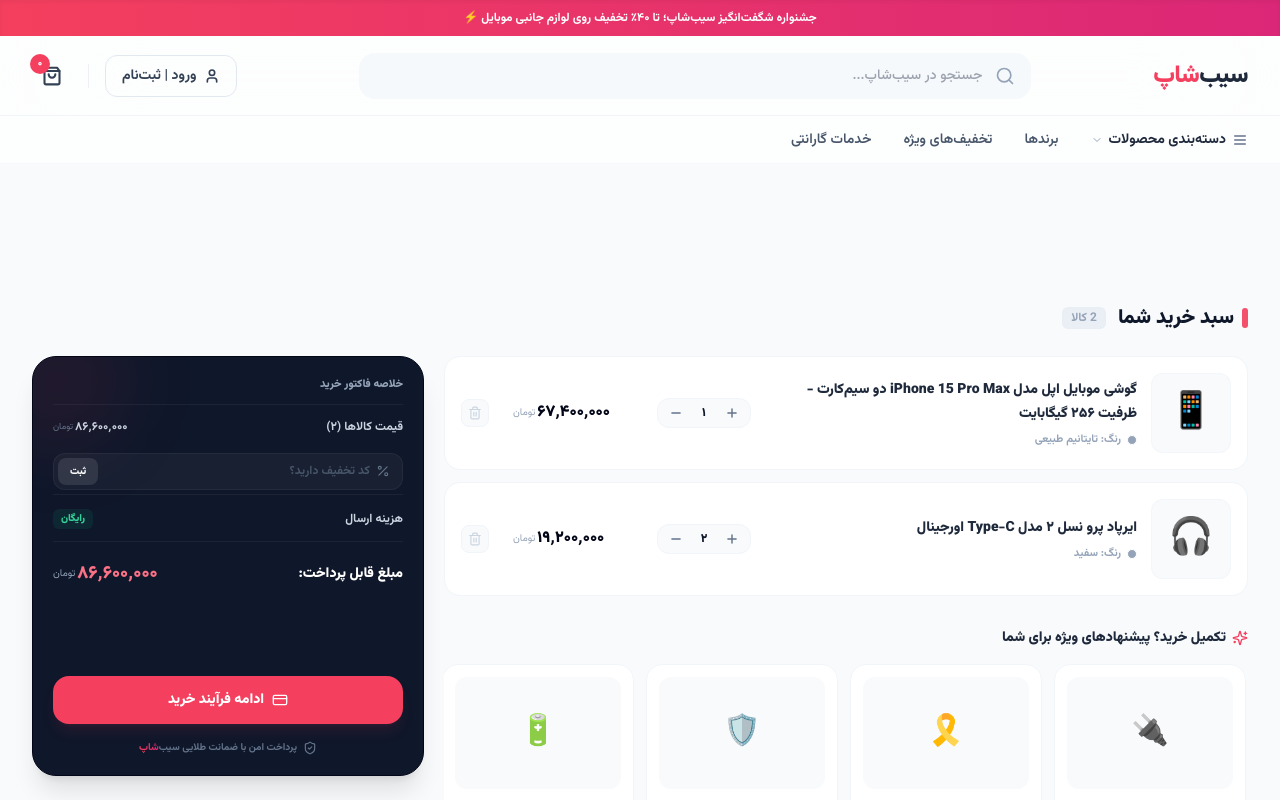
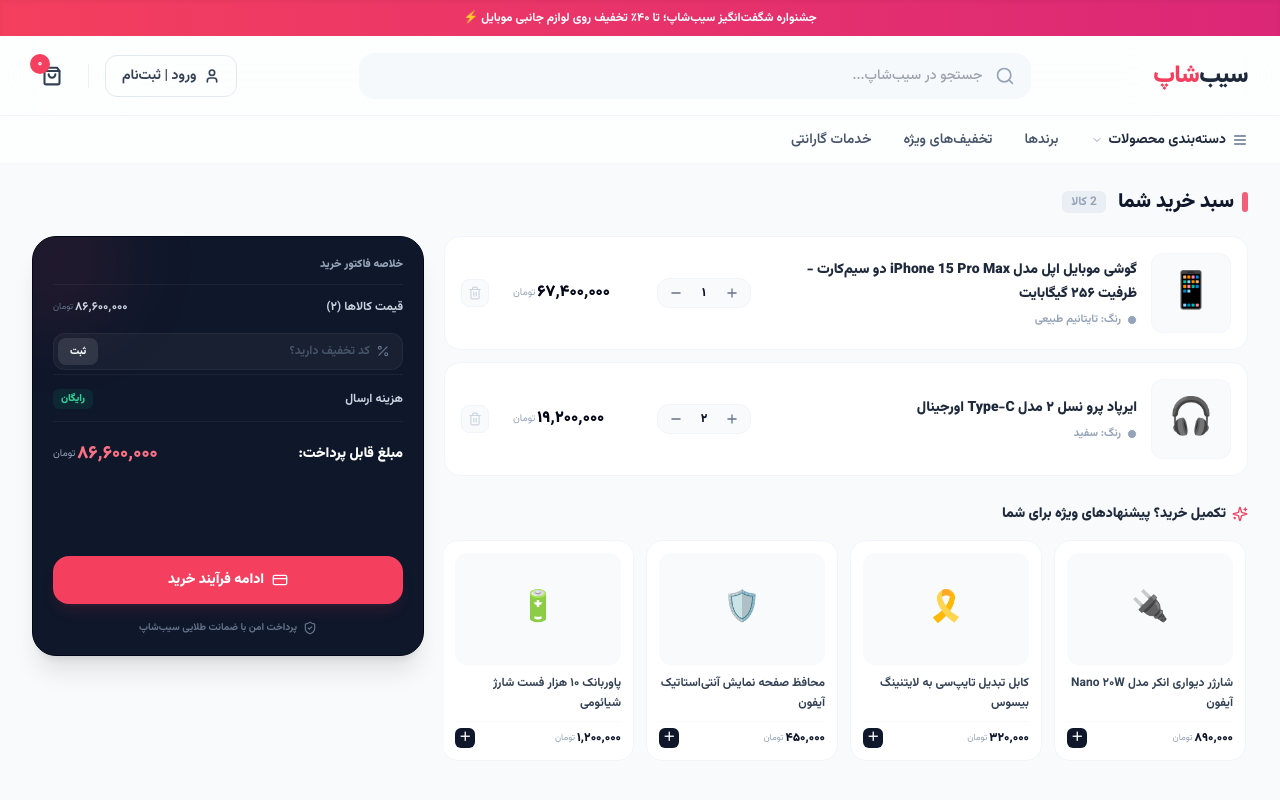
Before and after one commit to mohsenalz77/mini-shop-v2, a Next.js app: page /cart in a window 1280 px wide. Shown: the top 800 px of the page. Built offline with nearby package versions, Linux system fonts and the light colour scheme.

Commit message:
Refactor cart page layout and cross-sell products

```diff
--- a/src/app/cart/page.js
+++ b/src/app/cart/page.js
@@ -24,11 +24,10 @@ const initialCartItems = [
   }
 ];
 
-// دیتای محصولات مکمل برای بخش پیشنهادهای هوشمند پایین سبد خرید
 const crossSellProducts = [
   { id: 101, name: 'شارژر دیواری انکر مدل Nano ۲۰W آیفون', price: '۸۹۰,۰۰۰', image: '🔌' },
-  { id: 102, name: 'کابل تبدیل تایپ‌سی به لایتنینگ بیسوس', price: '۳۲۰,۰۰0', image: '🎗️' },
-  { id: 103, name: 'محافظ صفحه نمایش آنتی‌استاتیک آیفون ۱۵', price: '۴۵۰,۰۰۰', image: '🛡️' },
+  { id: 102, name: 'کابل تبدیل تایپ‌سی به لایتنینگ بیسوس', price: '۳۲۰,۰۰۰', image: '🎗️' },
+  { id: 103, name: 'محافظ صفحه نمایش آنتی‌استاتیک آیفون', price: '۴۵۰,۰۰۰', image: '🛡️' },
   { id: 104, name: 'پاوربانک ۱۰ هزار فست شارژ شیائومی', price: '۱,۲۰۰,۰۰۰', image: '🔋' }
 ];
 
@@ -55,14 +54,14 @@ export default function CartPage() {
   const formattedPrice = (num) => num.toLocaleString('fa-IR');
 
   return (
-    <div className="min-h-screen bg-slate-50 overflow-x-hidden antialiased direction-rtl pb-24 md:pb-0">
+    <div className="min-h-screen bg-slate-50 overflow-x-hidden antialiased direction-rtl pb-32 md:pb-0">
       <Header />
 
-      {/* کانتینر اصلی تراز با شاسی هیرو صفحه اصلی */}
-      <main className="w-full px-4 md:px-8 mt-20 md:mt-32 pt-2 md:pt-4 pb-16 relative z-10">
+      {/* 🛠️ فیکس مارجین بالا (mt-4 md:mt-6) برای چسبیدن به هدر و رفع ۱۰۰٪ فضای خالی اسکرین‌شات */}
+      <main className="w-full px-4 md:px-8 mt-4 md:mt-6 pt-1 pb-16 relative z-10">
 
         {/* عنوان صفحه */}
-        <div className="flex items-center gap-2 mb-6 text-right">
+        <div className="flex items-center gap-2 mb-5 text-right">
           <div className="w-1.5 h-5 bg-rose-500 rounded-full animate-pulse"></div>
           <h1 className="text-base md:text-xl font-black text-slate-900">سبد خرید شما</h1>
           <span className="text-[10px] md:text-xs font-bold text-slate-400 bg-slate-200/60 border border-slate-200/20 px-2 py-0.5 rounded-md mr-1">
@@ -71,32 +70,29 @@ export default function CartPage() {
         </div>
 
         {cartItems.length === 0 ? (
-          /* وضعیت سبد خرید خالی */
           <div className="w-full bg-white border border-slate-100 rounded-3xl p-10 py-16 text-center flex flex-col items-center justify-center shadow-2xs">
             <div className="w-16 h-14 bg-rose-50 rounded-2xl flex items-center justify-center mb-4 text-rose-500">
               <ShoppingBag className="w-7 h-7" />
             </div>
-            <h2 className="text-sm md:text-base font-black text-slate-800 mb-1">سبد خرید شما فعلاً خالی است!</h2>
+            <h2 className="text-sm font-black text-slate-800 mb-1">سبد خرید شما فعلاً خالی است!</h2>
             <p className="text-[11px] md:text-xs text-slate-400 font-medium mb-6">می‌توانید برای مشاهده و انتخاب گجت‌ها به فروشگاه بازگردید.</p>
             <a href="/" className="bg-slate-900 hover:bg-rose-500 text-white font-black text-xs px-6 py-3 rounded-xl shadow-md transition duration-200">
               بازگشت به سیب‌شاپ
             </a>
           </div>
         ) : (
-          /* لایوت دو ستونه اصلی */
           <div className="grid grid-cols-1 lg:grid-cols-12 gap-4 md:gap-5 items-start">
 
-            {/* ستون راست: لیست کالاها و ریل محصولات مکمل (۸ ستون) */}
-            <div className="lg:col-span-8 flex flex-col gap-6">
+            {/* ستون راست: لیست کالاها و ریل محصولات مکمل */}
+            <div className="lg:col-span-8 flex flex-col gap-5">
 
-              {/* لیست کالاهای اصلی */}
               <div className="flex flex-col gap-3">
                 {cartItems.map((item) => (
                   <div
                     key={item.id}
-                    className="bg-white border border-slate-100 rounded-2xl p-4 flex flex-col md:flex-row items-start md:items-center justify-between gap-4 shadow-3xs transition duration-200"
+                    className="bg-white border border-slate-100 rounded-2xl p-4 flex flex-col sm:flex-row items-start sm:items-center justify-between gap-4 shadow-3xs transition duration-200"
                   >
-                    <div className="flex items-center gap-3.5 w-full md:w-auto">
+                    <div className="flex items-center gap-3.5 w-full sm:w-auto">
                       <div className="w-16 h-16 md:w-20 md:h-20 bg-slate-50 border border-slate-100/70 rounded-xl flex items-center justify-center text-3xl md:text-4xl shrink-0 select-none">
                         {item.image}
                       </div>
@@ -111,12 +107,12 @@ export default function CartPage() {
                       </div>
                     </div>
 
-                    {/* کپسول‌های کنترل و قیمت خرید */}
-                    <div className="flex items-center justify-between md:justify-end gap-4 md:gap-6 w-full md:w-auto border-t md:border-t-0 pt-3 md:pt-0 border-slate-50 mt-1 md:mt-0">
+                    {/* کپسول‌های کنترل قیمت */}
+                    <div className="flex items-center justify-between sm:justify-end gap-4 md:gap-6 w-full sm:w-auto border-t sm:border-t-0 pt-3 sm:pt-0 border-slate-50 mt-1 sm:mt-0">
                       <div className="flex items-center bg-slate-50 border border-slate-100 rounded-xl px-2 py-1 gap-2.5">
-                        <button onClick={() => updateQuantity(item.id, 'plus')} className="text-slate-500 hover:text-rose-500 transition w-5 h-5 flex items-center justify-center font-bold text-xs"><Plus className="w-3.5 h-3.5 stroke-[2.5]" /></button>
+                        <button onClick={() => updateQuantity(item.id, 'plus')} className="text-slate-500 hover:text-rose-500 transition w-5 h-5 flex items-center justify-center font-bold text-xs"><Plus className="w-3.5 h-3.5 stroke-[2.2]" /></button>
                         <span className="text-xs font-black text-slate-900 w-4 text-center">{item.quantity.toLocaleString('fa-IR')}</span>
-                        <button onClick={() => updateQuantity(item.id, 'minus')} className="text-slate-500 hover:text-rose-500 transition w-5 h-5 flex items-center justify-center font-bold text-xs"><Minus className="w-3.5 h-3.5 stroke-[2.5]" /></button>
+                        <button onClick={() => updateQuantity(item.id, 'minus')} className="text-slate-500 hover:text-rose-500 transition w-5 h-5 flex items-center justify-center font-bold text-xs"><Minus className="w-3.5 h-3.5 stroke-[2.2]" /></button>
                       </div>
 
                       <div className="flex flex-col items-end shrink-0 min-w-[100px] md:min-w-[120px]">
@@ -134,10 +130,10 @@ export default function CartPage() {
                 ))}
               </div>
 
-              {/* 🌟 بخش جدید مکمل: ریل هوشمند کراس‌سلینگ (پیشنهاد خرید جانبی ارزان) */}
+              {/* محصولات مکمل */}
               <div className="w-full text-right mt-2">
                 <div className="flex items-center gap-1.5 mb-4">
-                  <Sparkles className="w-4 h-4 text-rose-500 animate-spin-slow" />
+                  <Sparkles className="w-4 h-4 text-rose-500" />
                   <h3 className="text-xs md:text-sm font-black text-slate-800">تکمیل خرید؟ پیشنهادهای ویژه برای شما</h3>
                 </div>
                 <div className="flex gap-3 overflow-x-auto pb-3 scrollbar-none snap-x px-0.5">
@@ -156,8 +152,8 @@ export default function CartPage() {
 
             </div>
 
-            {/* ستون چپ: خلاصه فاکتور + کادر جدید کد تخفیف (۴ ستون) */}
-            <div className="lg:col-span-4 lg:sticky lg:top-28 bg-slate-900 border border-slate-950 text-white rounded-3xl p-5 flex flex-col justify-between min-h-[360px] md:min-h-[420px] shadow-xl relative overflow-hidden">
+            {/* ستون چپ: خلاصه فاکتور */}
+            <div className="lg:col-span-4 lg:sticky lg:top-24 bg-slate-900 border border-slate-950 text-white rounded-3xl p-5 flex flex-col justify-between min-h-[360px] md:min-h-[420px] shadow-xl relative overflow-hidden">
               <div className="absolute -top-10 -left-10 w-32 h-32 bg-rose-500/10 blur-2xl rounded-full"></div>
 
               <div className="w-full flex flex-col gap-3.5 z-10">
@@ -171,7 +167,6 @@ export default function CartPage() {
                   </div>
                 </div>
 
-                {/* 🌟 بخش جدید: کادر مینی‌مال اعمال کد تخفیف داخل فاکتور دارک */}
                 <div className="w-full py-1 border-b border-white/5">
                   <div className="w-full flex items-center bg-white/[0.04] border border-white/5 rounded-xl p-1">
                     <Percent className="w-3.5 h-3.5 text-slate-500 mr-2 shrink-0" />
@@ -213,7 +208,7 @@ export default function CartPage() {
 
                 <div className="flex items-center justify-center gap-1.5 text-[9px] md:text-[10px] text-slate-500 font-bold mt-1">
                   <ShieldCheck className="w-3.5 h-3.5 text-slate-500" />
-                  <span>پرداخت امن با ضمانت طلایی سیب‌<span className="text-transparent bg-clip-text bg-gradient-to-r from-rose-500 to-pink-600">شاپ</span></span>
+                  <span>پرداخت امن با ضمانت طلایی سیب‌شاپ</span>
                 </div>
               </div>
 
@@ -224,9 +219,9 @@ export default function CartPage() {
 
       </main>
 
-      {/* سیستم شیشه‌ای فیکس پایین صفحه موبایل */}
+      {/* 🌟 سیستم شیشه‌ای فیکس پایین صفحه موبایل (تغییر طلایی: با کلس bottom-[68px] دقیقاً بالای ناوبری شما قفل شد) */}
       {cartItems.length > 0 && (
-        <div className="md:hidden fixed bottom-14 left-0 right-0 bg-white/80 backdrop-blur-xl border-t border-slate-100/80 p-3.5 flex items-center justify-between z-40 shadow-[0_-10px_30px_rgba(0,0,0,0.04)] rounded-t-2xl">
+        <div className="md:hidden fixed bottom-[68px] left-0 right-0 bg-white/90 backdrop-blur-xl border-t border-slate-200/60 p-3.5 flex items-center justify-between z-40 shadow-[0_-8px_24px_rgba(0,0,0,0.04)] rounded-t-2xl">
           <div className="flex flex-col text-right">
             <span className="text-[9px] text-slate-400 font-bold">مبلغ کل سبد:</span>
             <div className="text-sm font-black text-slate-950 flex items-center gap-0.5 mt-0.5">
```
